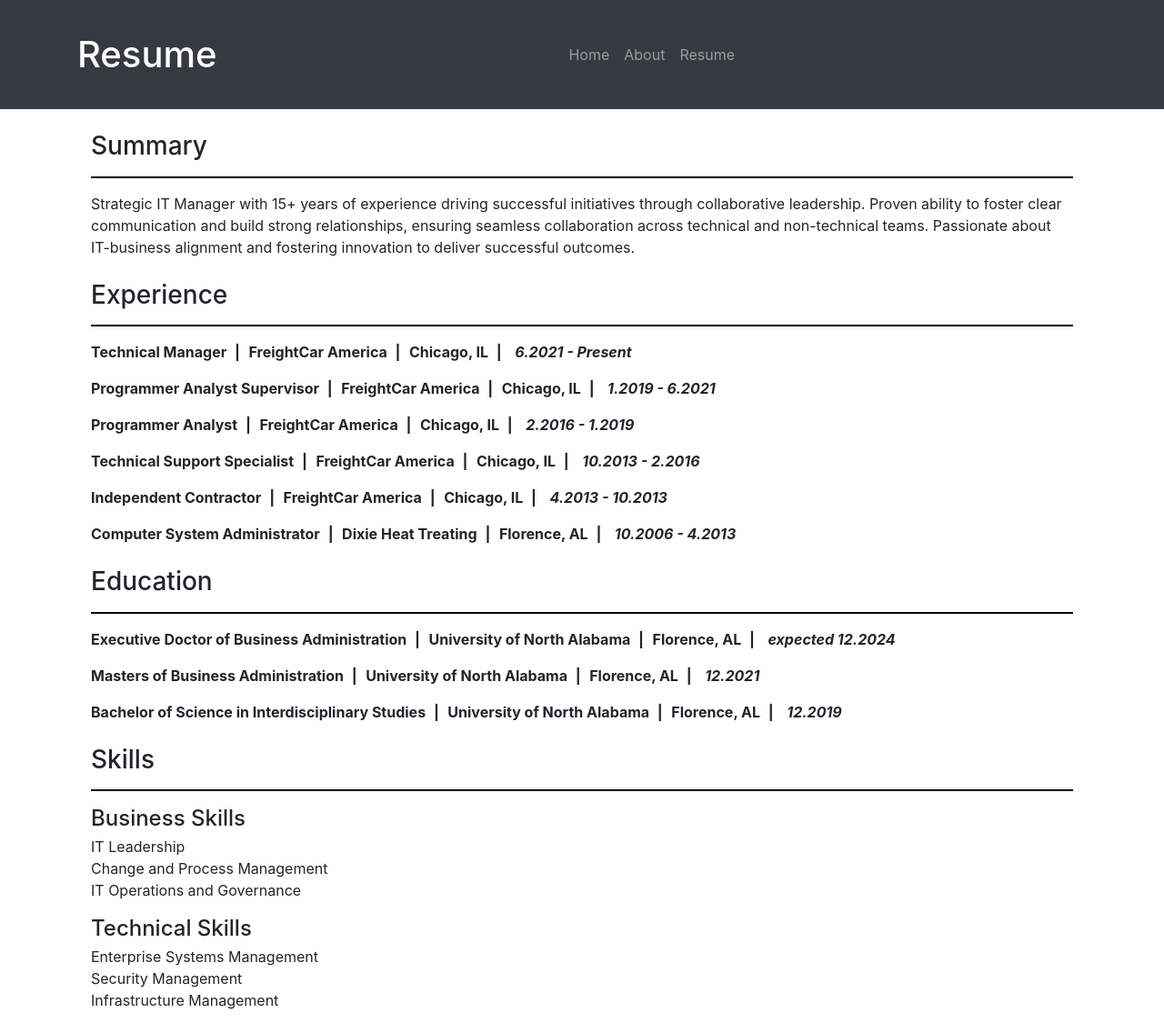
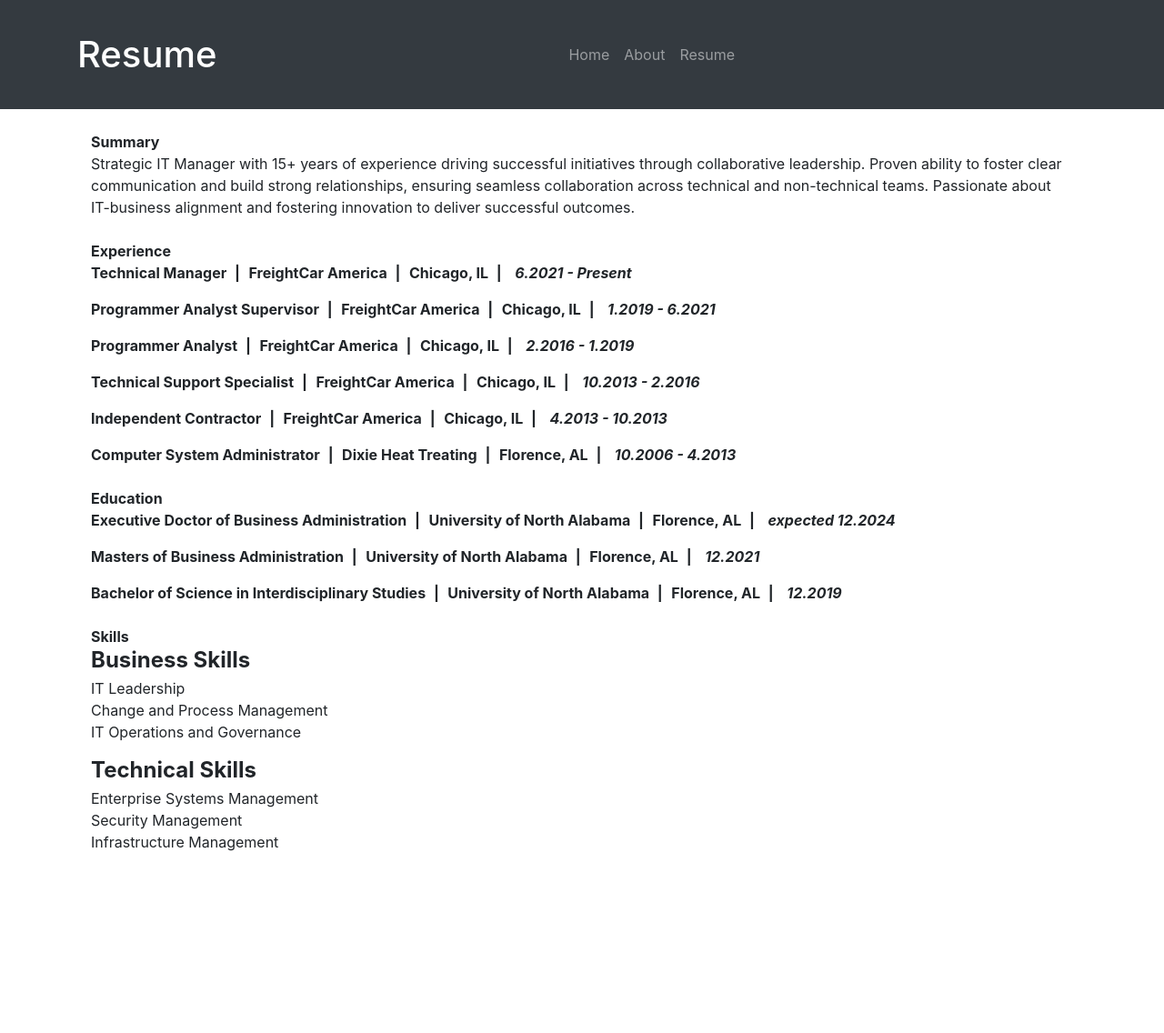
Before and after one commit to rsitorius/rsitorius.github.io, a Jekyll site: the page built from resume.html, in a window 1280 px wide. Shown: the whole page at 91% size. Built offline with Jekyll 4.4.1, drawn with Linux system fonts in a browser that asks for light colours; after the commit the page ends 962 px from its top, so only the background shows below that.

Commit message:
Update resume.html

```diff
--- a/resume.html
+++ b/resume.html
@@ -34,10 +34,7 @@ permalink: /resume/
   {% assign resume_sections = site.data.resume.resume_sections %}
   {% for section in resume_sections %}
     <section class="mb-4">
-      <div class="section-header">
-        <h3 class="mb-3">{{ section.name }}</h3>
-        <hr>
-      </div>
+      <div class="section-header">{{ section.name }}</div>
       {% if section.name == 'Experience' %}
         <ul class="list-unstyled" style="font-size: 16px;">
           {% for item in section.items %}
@@ -70,7 +67,7 @@ permalink: /resume/
         <ul class="list-unstyled" style="font-size: 16px;">
           {% for category in section.categories %}
             <li class="mb-3">
-              <h4 class="mb-1">{{ category.name }}</h4>
+              <h4 class="info mb-1">{{ category.name }}</h4>
               <ul class="list-unstyled">
                 {% for skill in category.items %}
                   <li>{{ skill.name }}</li>
```
